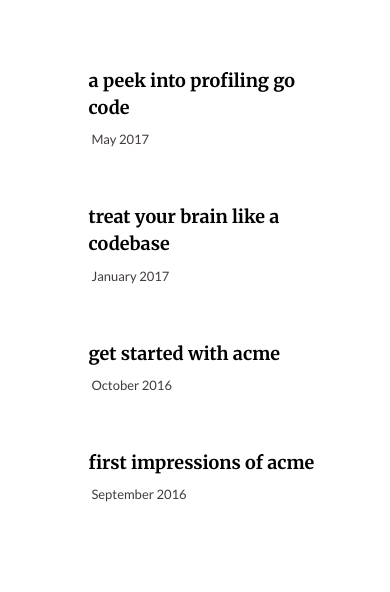
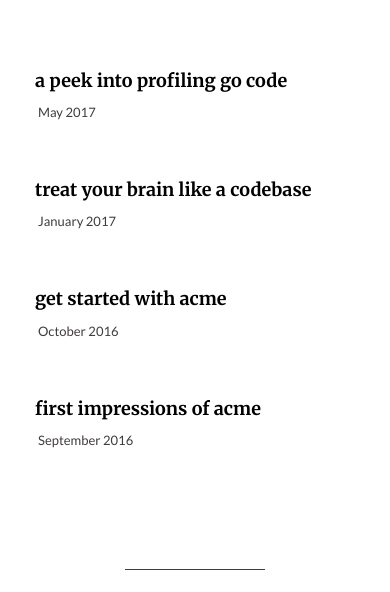
Before and after one commit to mattrbianchi/mattrbianchi.github.io, a plain HTML site: page index.html in a window 390 px wide. Shown: the part 99-691 px from the top of the page. Drawn offline with Linux system fonts and the light colour scheme; a web font is replaced by a local one.

Commit message:
let's deal with this later

```diff
--- a/index.html
+++ b/index.html
@@ -38,7 +38,7 @@
     font-size:17px;
     line-height:160%;
     color:#1d1313;
-    max-width:650px;
+    max-width:800px;
     margin:auto;
   }
 
@@ -206,7 +206,6 @@
 
   .posts_listing a,#nav a {
     text-decoration: none;
-    text-align: left;
   }
 
   .foot h1 a {
@@ -248,11 +247,6 @@
     width:100%;
     font-size:15px;
     padding:30px 0 40px;
-  }
-
-  #post_content {
-    width:64%;
-    margin: 0 auto;
   }
 
   #content h1,#content h2 {
@@ -351,8 +345,8 @@
 
   @media (max-width: 750px) {
     body {
-      padding-left:5px;
-      padding-right:5px;
+      padding-left:20px;
+      padding-right:20px;
     }
 
     #nav h1 a {
@@ -394,8 +388,8 @@
 
   @media (max-width: 400px) {
     body {
-      padding-left:5px;
-      padding-right:5px;
+      padding-left:20px;
+      padding-right:20px;
     }
 
     #nav h1 a {
@@ -460,7 +454,6 @@
 
 
 <section id=content>
-<div id=post_content>
   <ul class=posts_listing>
 
       <li>
@@ -492,7 +485,6 @@
       </li>
 
   </ul>
-</div>
 </section>
 
 
```
Also changed, not shown: 404.html (+5 -11 lines), about/index.html (+5 -11 lines), post/a-peek-into-profiling-go-code/index.html (+5 -11 lines), post/first-impressions-of-acme/index.html (+5 -11 lines), post/get-started-with-acme/index.html (+5 -11 lines), post/treat-your-brain-like-a-codebase/index.html (+5 -11 lines), reading/index.html (+5 -11 lines), resources/index.html (+5 -11 lines), setup/index.html (+5 -11 lines).
